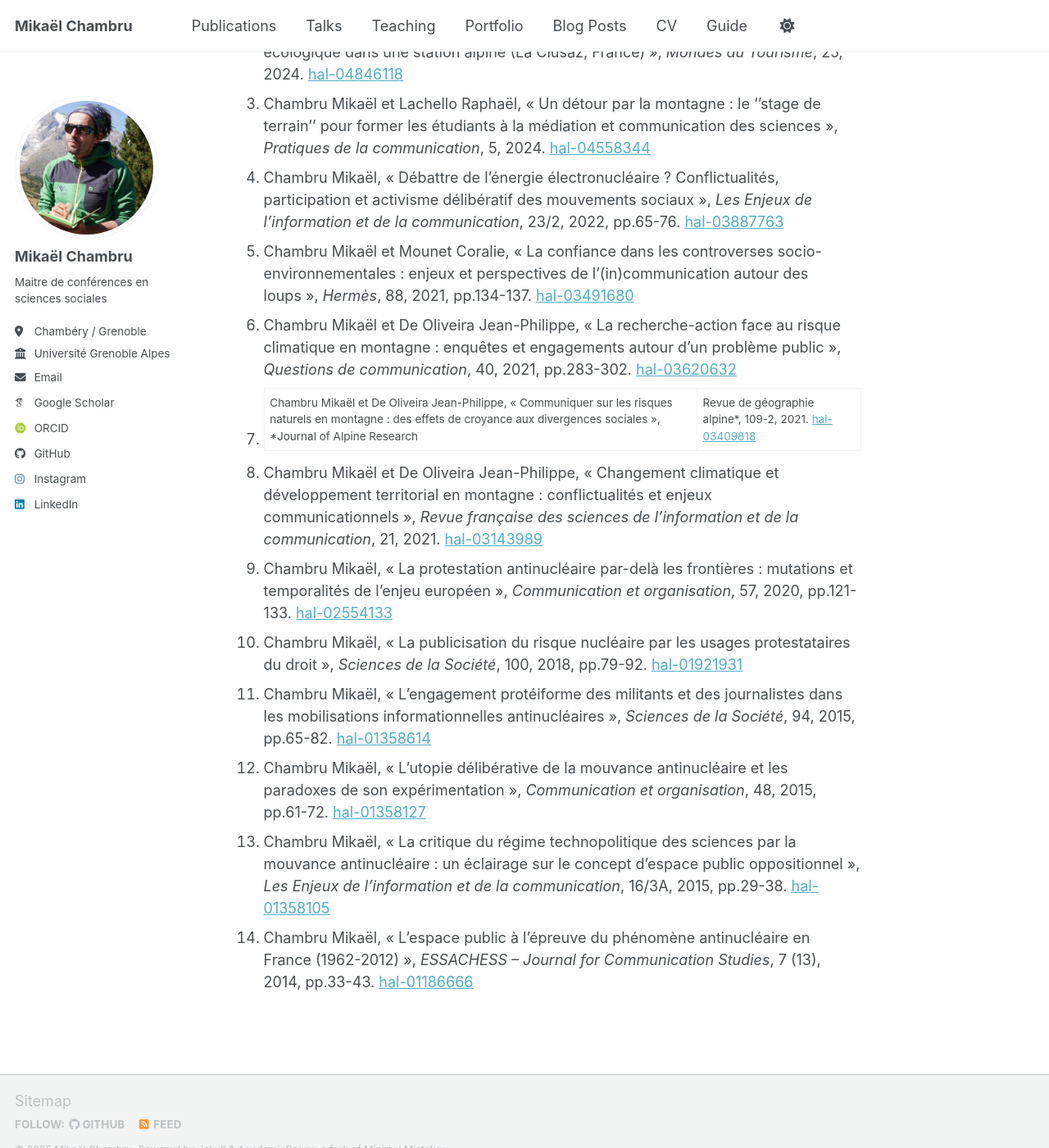
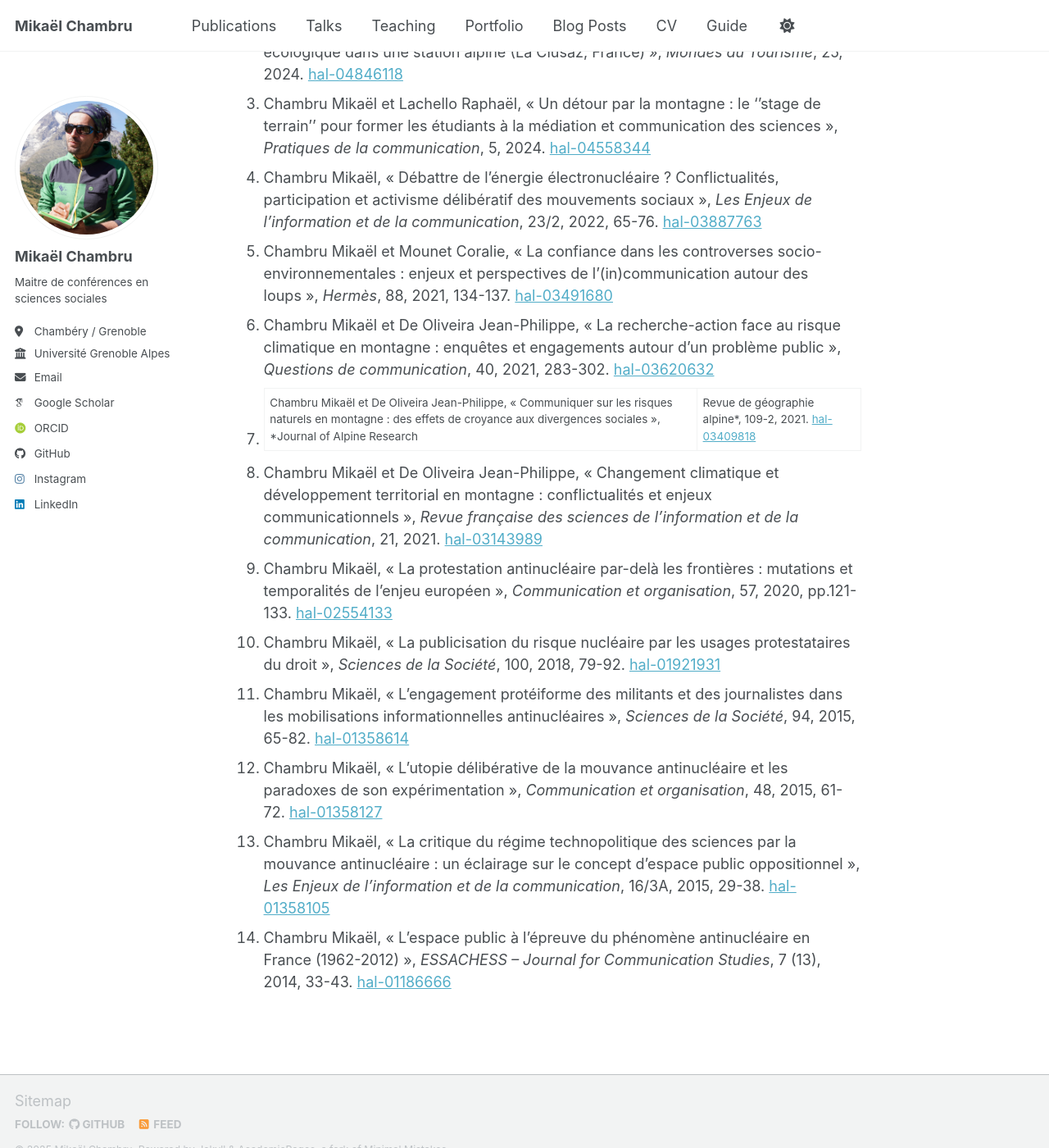
Before and after one commit to mikaelchambru/mikaelchambru.github.io, a Jekyll site: the page built from _pages/publications.md, in a window 1280 px wide and 1400 px high, scrolled down 310 px. Shown: the whole window at 82% size. Built offline with Jekyll 4.4.1, drawn with Linux system fonts in a browser that asks for light colours; some web fonts are replaced; a script bundle is joined from its source files by our own code; library files that are not in the unit come from our copies; some of the changed text lies outside the part shown.

```diff
--- a/_pages/publications.md
+++ b/_pages/publications.md
@@ -8,17 +8,17 @@ redirect_from:
 
 ## Articles dans une revue à comité de lecture
 
-1. Chambru Mikaël, « Les temporalités de la transition touristique en montagne : controverse, incommunication et délibération », *Hermès*, 96, 2025, pp.148-153.
+1. Chambru Mikaël, « Les temporalités de la transition touristique en montagne : controverse, incommunication et délibération », *Hermès*, 96, 2025, 148-153.
 2. Chambru Mikaël et Picard Marion, « Faire bifurquer le tourisme hivernal ? Controverses et mobilisations socio-environnementales autour de la transition écologique dans une station alpine (La Clusaz, France) », *Mondes du Tourisme*, 25, 2024. [hal-04846118](https://hal.science/hal-04846118v1)
 3. Chambru Mikaël et Lachello Raphaël, « Un détour par la montagne : le ‘’stage de terrain’’ pour former les étudiants à la médiation et communication des sciences », *Pratiques de la communication*, 5, 2024. [hal-04558344](https://hal.science/hal-04558344)
-4. Chambru Mikaël, « Débattre de l’énergie électronucléaire ? Conflictualités, participation et activisme délibératif des mouvements sociaux », *Les Enjeux de l’information et de la communication*, 23/2, 2022, pp.65-76. [hal-03887763](https://hal.archives-ouvertes.fr/hal-03887763)
-5. Chambru Mikaël et Mounet Coralie, « La confiance dans les controverses socio-environnementales : enjeux et perspectives de l’(in)communication autour des loups », *Hermès*, 88, 2021, pp.134-137. [hal-03491680](https://hal.archives-ouvertes.fr/hal-03491680)
-6. Chambru Mikaël et De Oliveira Jean-Philippe, « La recherche-action face au risque climatique en montagne : enquêtes et engagements autour d’un problème public », *Questions de communication*, 40, 2021, pp.283-302. [hal-03620632](https://hal.archives-ouvertes.fr/hal-03620632)
+4. Chambru Mikaël, « Débattre de l’énergie électronucléaire ? Conflictualités, participation et activisme délibératif des mouvements sociaux », *Les Enjeux de l’information et de la communication*, 23/2, 2022, 65-76. [hal-03887763](https://hal.archives-ouvertes.fr/hal-03887763)
+5. Chambru Mikaël et Mounet Coralie, « La confiance dans les controverses socio-environnementales : enjeux et perspectives de l’(in)communication autour des loups », *Hermès*, 88, 2021, 134-137. [hal-03491680](https://hal.archives-ouvertes.fr/hal-03491680)
+6. Chambru Mikaël et De Oliveira Jean-Philippe, « La recherche-action face au risque climatique en montagne : enquêtes et engagements autour d’un problème public », *Questions de communication*, 40, 2021, 283-302. [hal-03620632](https://hal.archives-ouvertes.fr/hal-03620632)
 7. Chambru Mikaël et De Oliveira Jean-Philippe, « Communiquer sur les risques naturels en montagne : des effets de croyance aux divergences sociales », *Journal of Alpine Research | Revue de géographie alpine*, 109-2, 2021. [hal-03409818](https://hal.archives-ouvertes.fr/hal-03409818)
 8. Chambru Mikaël et De Oliveira Jean-Philippe, « Changement climatique et développement territorial en montagne : conflictualités et enjeux communicationnels », *Revue française des sciences de l’information et de la communication*, 21, 2021. [hal-03143989](https://hal.archives-ouvertes.fr/hal-03143989)
 9. Chambru Mikaël, « La protestation antinucléaire par-delà les frontières : mutations et temporalités de l’enjeu européen », *Communication et organisation*, 57, 2020, pp.121-133. [hal-02554133](https://hal.archives-ouvertes.fr/hal-02554133)
-10. Chambru Mikaël, « La publicisation du risque nucléaire par les usages protestataires du droit », *Sciences de la Société*, 100, 2018, pp.79-92. [hal-01921931](https://hal.archives-ouvertes.fr/hal-01921931)
-11. Chambru Mikaël, « L’engagement protéiforme des militants et des journalistes dans les mobilisations informationnelles antinucléaires », *Sciences de la Société*, 94, 2015, pp.65-82. [hal-01358614](https://hal.archives-ouvertes.fr/hal-01358614)
-12. Chambru Mikaël, « L’utopie délibérative de la mouvance antinucléaire et les paradoxes de son expérimentation », *Communication et organisation*, 48, 2015, pp.61-72. [hal-01358127](https://hal.archives-ouvertes.fr/hal-01358127)
-13. Chambru Mikaël, « La critique du régime technopolitique des sciences par la mouvance antinucléaire : un éclairage sur le concept d’espace public oppositionnel », *Les Enjeux de l’information et de la communication*, 16/3A, 2015, pp.29-38. [hal-01358105](https://hal.archives-ouvertes.fr/hal-01358105)
-14. Chambru Mikaël, « L’espace public à l’épreuve du phénomène antinucléaire en France (1962-2012) », *ESSACHESS – Journal for Communication Studies*, 7 (13), 2014, pp.33-43. [hal-01186666](https://hal.univ-grenoble-alpes.fr/hal-01186666)
+10. Chambru Mikaël, « La publicisation du risque nucléaire par les usages protestataires du droit », *Sciences de la Société*, 100, 2018, 79-92. [hal-01921931](https://hal.archives-ouvertes.fr/hal-01921931)
+11. Chambru Mikaël, « L’engagement protéiforme des militants et des journalistes dans les mobilisations informationnelles antinucléaires », *Sciences de la Société*, 94, 2015, 65-82. [hal-01358614](https://hal.archives-ouvertes.fr/hal-01358614)
+12. Chambru Mikaël, « L’utopie délibérative de la mouvance antinucléaire et les paradoxes de son expérimentation », *Communication et organisation*, 48, 2015, 61-72. [hal-01358127](https://hal.archives-ouvertes.fr/hal-01358127)
+13. Chambru Mikaël, « La critique du régime technopolitique des sciences par la mouvance antinucléaire : un éclairage sur le concept d’espace public oppositionnel », *Les Enjeux de l’information et de la communication*, 16/3A, 2015, 29-38. [hal-01358105](https://hal.archives-ouvertes.fr/hal-01358105)
+14. Chambru Mikaël, « L’espace public à l’épreuve du phénomène antinucléaire en France (1962-2012) », *ESSACHESS – Journal for Communication Studies*, 7 (13), 2014, 33-43. [hal-01186666](https://hal.univ-grenoble-alpes.fr/hal-01186666)
```
